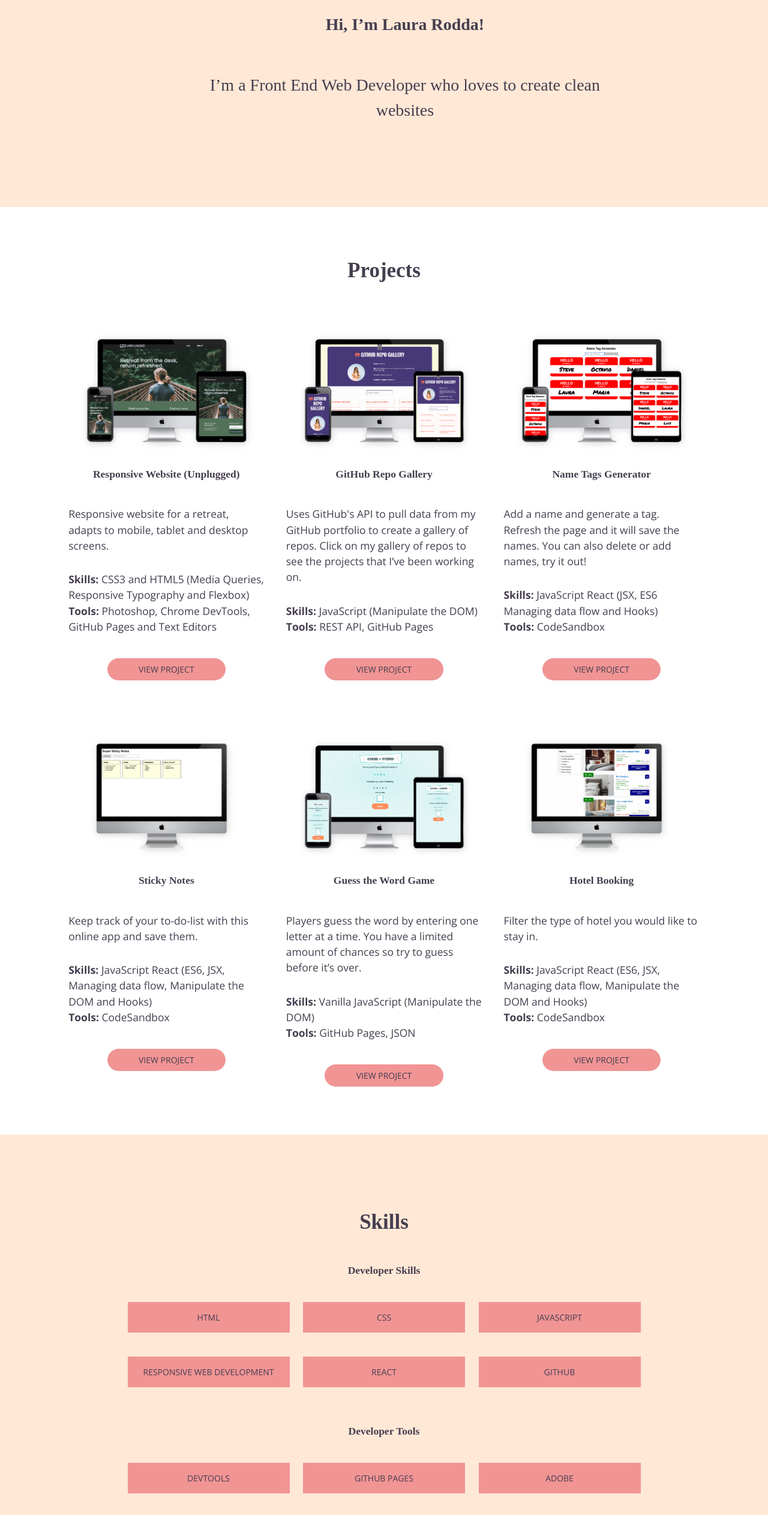
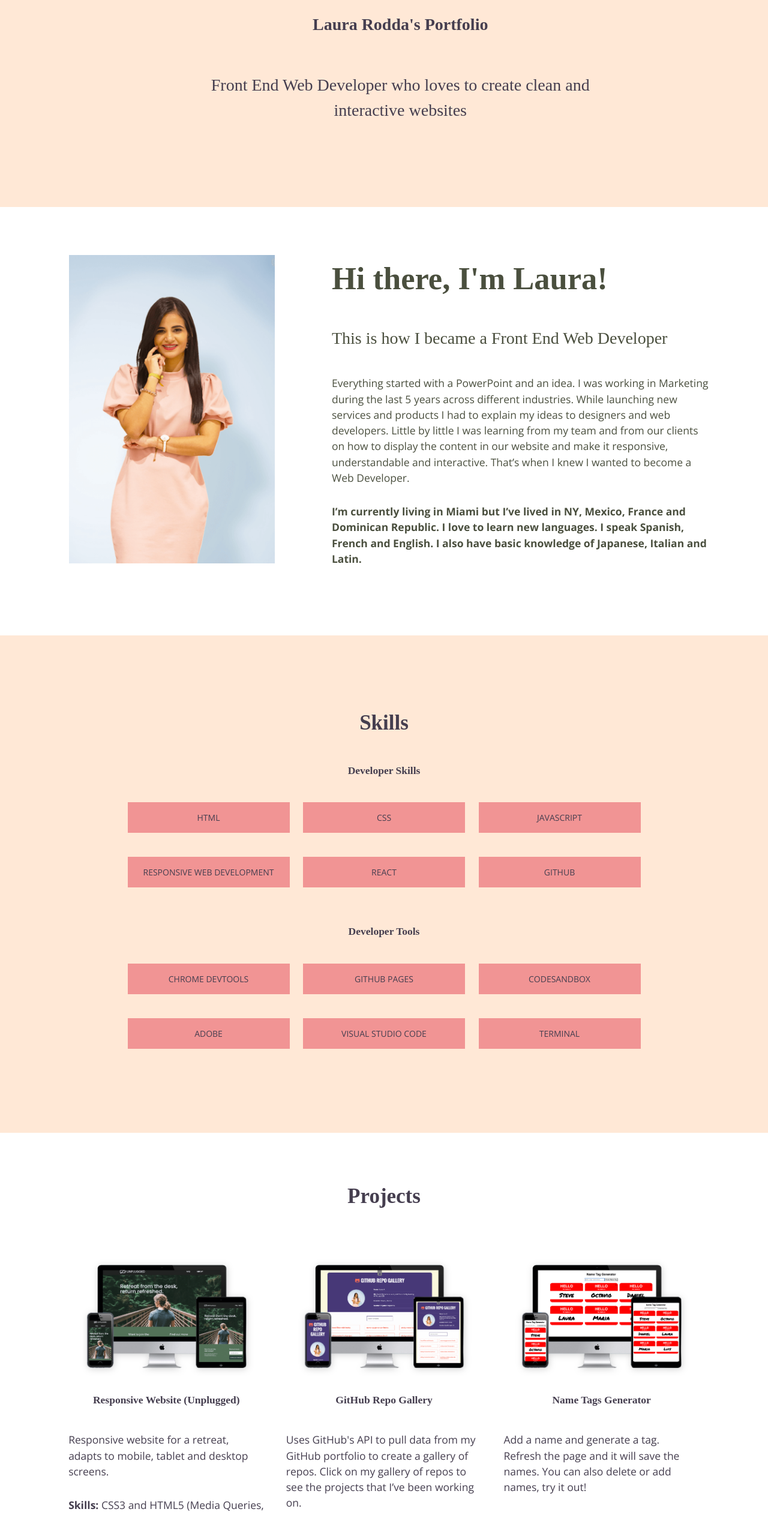
Before and after one commit to laurar7/laura-rodda-portfolio, a website built with Parcel: page index.html in a window 1280 px wide. Shown: the part 200-2725 px from the top of the page at 60% size. Built offline with nearby package versions, Linux system fonts and the light colour scheme; a web font is replaced by a local one.

Commit message:
Changed order in sections menu and website

```diff
--- a/index.html
+++ b/index.html
@@ -9,6 +9,7 @@
   <meta name="viewport" content="width=device-width, initial-scale=1">
 
   <link rel="manifest" href="site.webmanifest">
+  <link rel="apple-touch-icon" href="icon.png">
   <!-- Place favicon.ico in the root directory -->
   <link rel="stylesheet" href="https://use.fontawesome.com/releases/v5.5.0/css/all.css"
   integrity="sha384-B4dIYHKNBt8Bc12p+WXckhzcICo0wtJAoU8YZTY5qE0Id1GSseTk6S+L3BlXeVIU" crossorigin="anonymous">
@@ -31,21 +32,68 @@
       <div class="header-divider"></div>
       <nav>
         <ul>
+          <li> <a href="#about">about</a></li>
+          <li> <a href="#skills">skills</a></li>
           <li> <a href="#work">projects</a></li>
-          <li> <a href="#skills">skills</a></li>
-          <li> <a href="#about">about</a></li>
           <li> <a href="#contact" id="contact-link">contact me</a></li>
         </ul>
       </nav>
       <div class="home-title">
-        <h1>Hi, I’m Laura Rodda!</h1>
-        <h2>I’m a Front End Web Developer who loves to create clean websites</h2>
+        <h1>Laura Rodda's Portfolio</h1>
+        <h2>Front End Web Developer who loves to create clean and interactive websites</h2>
       </div>
     </div>
   </header>
 
   <main>
     <div class="portfolio">
+
+        <section id="about">
+            <div class="content-wrapper">
+                <div class="about-content-wrapper">
+                        <figure>
+                            <img src="img/laura-rodda.png" alt="" id="profile-image">
+                        </figure>
+                    <div class="about-info">
+                        <h3>Hi there, I'm Laura!</h3>
+                        <h4>This is how I became a Front End Web Developer</h4>
+						<p class="about-text">Everything started with a PowerPoint and an idea. I was working in Marketing during the last 5 years
+							across different industries. While launching new services and products I had to explain my ideas to designers and web developers.
+							Little by little I was learning from my team and from our clients on how to display the content in our website and make
+							it responsive, understandable and interactive. That’s when I knew I wanted to become a Web Developer.
+						</p>
+                        <p><span>I’m currently living in Miami but I’ve lived in NY, Mexico, France and Dominican Republic.
+                        I love to learn new languages. I speak Spanish, French and English. I also have basic knowledge of  Japanese, Italian and Latin.
+                        </span></p>
+                    </div>
+                 </div>
+            </div>
+        </section>
+
+        <section id="skills">
+            <div class="content-wrapper">
+                    <h3 class="skills-header">Skills</h3>
+                    <h4>Developer Skills</h4>
+                <div class="language-wrapper">
+                    <p class="skill">HTML</p>
+                    <p class="skill">CSS</p>
+                    <p class="skill">JavaScript</p>
+                    <p class="skill">Responsive web development</p>
+                    <p class="skill">React</p>
+                    <p class="skill">GitHub</p>
+                </div>
+                    <h4>Developer Tools</h4>
+                <div class="tool-wrapper">
+                    <p class="tool">Chrome DevTools</p>
+                    <p class="tool">GitHub Pages</p>
+                    <p class="tool">CodeSandbox</p>
+                    <p class="tool">Adobe</p>
+                    <p class="tool">Visual Studio Code</p>
+                    <p class="tool">Terminal</p>
+                </div>
+            </div>
+        </section>
+
       <section id="work">
         <div class="content-wrapper">
           <h3 class="portfolio-header">Projects</h3>
@@ -55,14 +103,14 @@
           <div class="portfolio-wrapper">
             <div class="home-portfolio-piece">
               <figure>
-              <a href="laurar7.github.io/unplugged-retreat/" target="_blank"><img
+              <a href="https://laurar7.github.io/unplugged-retreat/" target="_blank"><img
                   src="img/unplugged.png" alt="Unplugged Site"></a>
               </figure>
             <h4>Responsive Website (Unplugged)</h4>
               <p class="project-description">Responsive website for a retreat, adapts to mobile, tablet and desktop screens.</p>
               <p><span>Skills: </span>CSS3 and HTML5 (Media Queries, Responsive Typography and Flexbox)</p>
               <p><span>Tools: </span>Photoshop, Chrome DevTools, GitHub Pages and Text Editors</p>
-              <a class="project-link" href="laurar7.github.io/unplugged-retreat/" target="_blank">View project</a>
+              <a class="project-link" href="https://laurar7.github.io/unplugged-retreat/" target="_blank">View project</a>
            </div>
 
             <div class="home-portfolio-piece">
@@ -128,48 +176,7 @@
           </div>
         </div>
       </section>
-
-      <section id="skills">
-        <div class="content-wrapper">
-          <h3 class="skills-header">Skills</h3>
-          <h4>Developer Skills</h4>
-          <div class="language-wrapper">
-            <p class="skill">HTML</p>
-            <p class="skill">CSS</p>
-            <p class="skill">JavaScript</p>
-            <p class="skill">Responsive web development</p>
-            <p class="skill">React</p>
-            <p class="skill">GitHub</p>
-          </div>
-          <h4>Developer Tools</h4>
-          <div class="tool-wrapper">
-            <p class="tool">DevTools</p>
-            <p class="tool">GitHub Pages</p>
-            <p class="tool">Adobe</p>
-            <p class="tool">Email Marketing</p>
-          </div>
-        </div>
-      </section>
     </div>
-
-    <section id="about">
-      <div class="content-wrapper">
-        <div class="about-content-wrapper">
-          <figure>
-            <img src="img/laura-rodda.png" alt="" id="profile-image">
-          </figure>
-          <div class="about-info">
-            <h3>Hi there, I'm Laura!</h3>
-            <h4>I'm a Front End Web Developer</h4>
-            <p class="about-text">Everything started with a PowerPoint and an idea. I was working in Marketing during the last 5 years across different industries. While launching new services and products I had to explain my ideas to designers and web developers. Little by little I was learning from my team and from our clients on how to display the content in our website and make it responsive, understandable and interactive. That’s when I knew I wanted to become a Front Web Developer.
-            </p>
-            <p><span>I’m currently living in Miami but I’ve lived in NY, Mexico, France and Dominican Republic.
-              I love to learn new languages. I speak Spanish, French and English. I also have basic knowledge of  Japanese, Italian and Latin.
-            </span></p>
-          </div>
-        </div>
-      </div>
-    </section>
   </main>
 
   <footer id="contact">
```
